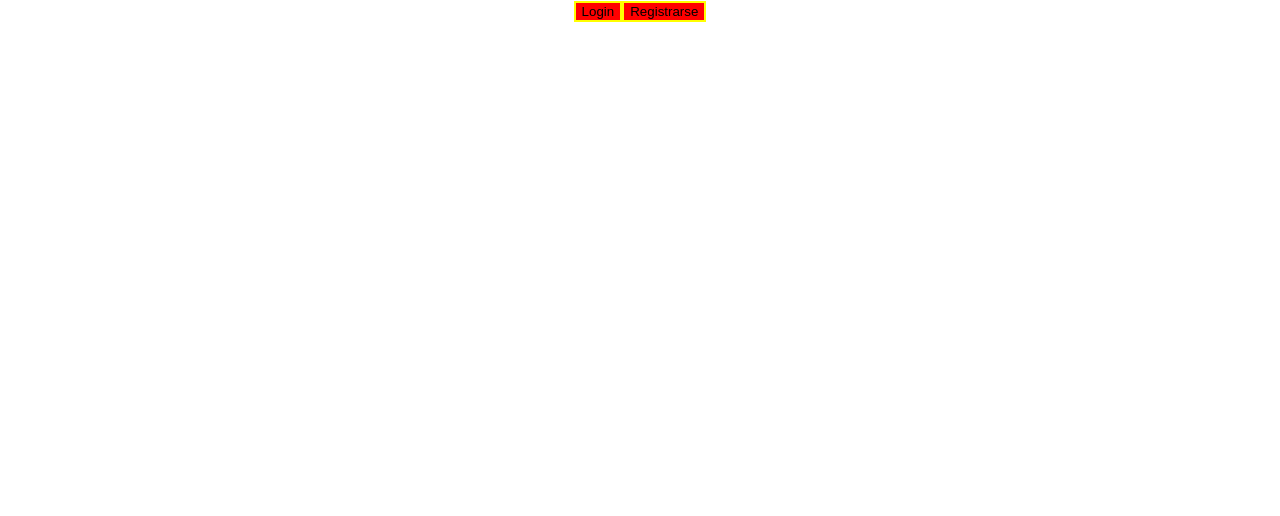
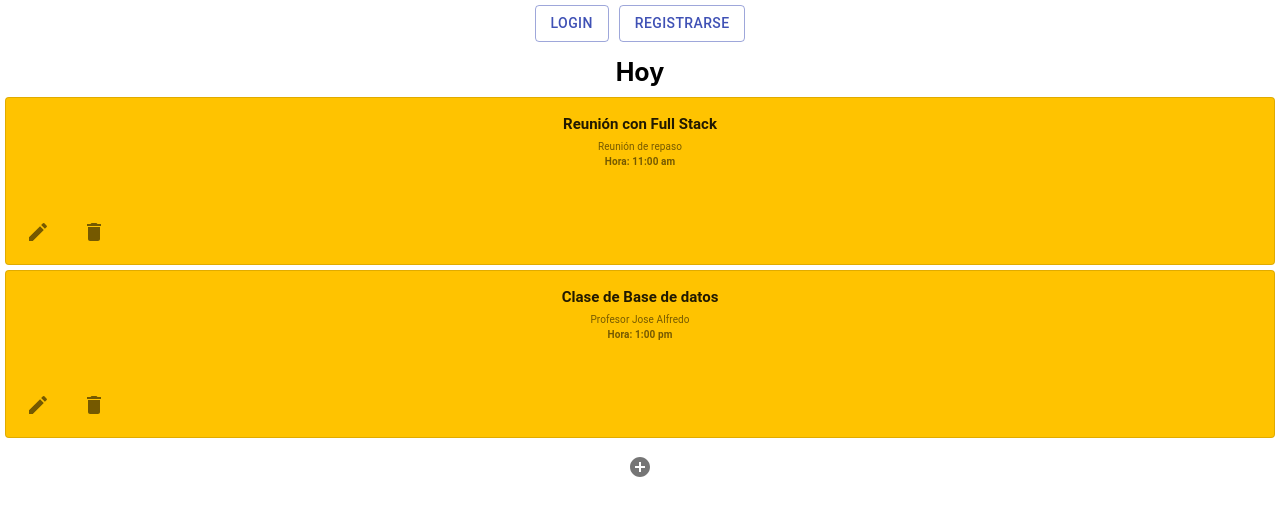
Before and after one commit to DamaBeth/ToDoList, a React (Create React App) app: page / in a window 1280 px wide. Shown: the top 516 px of the page. Built offline with nearby package versions, Linux system fonts and the light colour scheme.

Commit message:
Implementación de tarjetas

```diff
--- a/package.json
+++ b/package.json
@@ -3,6 +3,8 @@
   "version": "0.1.0",
   "private": true,
   "dependencies": {
+    "@material-ui/core": "^4.12.3",
+    "@material-ui/icons": "^4.11.2",
     "@testing-library/jest-dom": "^5.14.1",
     "@testing-library/react": "^11.2.7",
     "@testing-library/user-event": "^12.8.3",
--- a/src/App.js
+++ b/src/App.js
@@ -1,12 +1,26 @@
 import './App.css';
 import Button from "./Button";
+import SimpleCard from "./Card";
+import IconButton from '@material-ui/core/IconButton';
+import AddCircleIcon from '@material-ui/icons/AddCircle';
 
 function App() {
+  const styles = {margin: "10px", left: 0, position: "relative", fontSize: 25, fontWeight: 'bold' };
+  const actionAdd = () => {
+    alert("Tarea añadida");
+};
+
   return (
     <div className="App">
       <main>
         <Button name="Login" />
         <Button name="Registrarse" />
+        <p style={styles}>Hoy</p>
+        <SimpleCard name="Reunión con Full Stack" descripcion="Reunión de repaso" hora="11:00 am"/>
+        <SimpleCard name="Clase de Base de datos" descripcion="Profesor Jose Alfredo" hora="1:00 pm"/>
+        <IconButton onClick={actionAdd} aria-label="addcircleicon">
+            <AddCircleIcon />
+        </IconButton>
       </main>
     </div>
   );
--- a/src/Button.jsx
+++ b/src/Button.jsx
@@ -1,19 +1,36 @@
 import React from "react";
+import { makeStyles } from '@material-ui/core/styles';
+import Button from '@material-ui/core/Button';
 
-export default function Button(props){
-    const styles = {backgroundColor: "red", fontSize: "2ren", padding: "1ren"};
+const useStyles = makeStyles((theme) => ({
+    root: {
+      '& > *': {
+        margin: theme.spacing(1),
+      },
+    },
+}));
 
+export default function HeaderButton(props){
+    const styles = {padding: "2ren", margin: "5px", position: 'left',  top: '0%', right: 0};
+    /*
     if(true){
         styles.border   =   "2px yellow solid";
     }
+    */
+    const classes = useStyles();
 
     const action    =   () => {
         alert(props.name);
     };
 
     return (
+        <Button onClick={action} style={styles} variant="outlined" color="primary">
+            {props.name}
+        </Button>
+
+        /*
     <button onClick={action} style={styles} type="button">
         {props.name}
-    </button>
+    </button>*/
     );
 }
--- /dev/null
+++ b/src/Card.jsx
@@ -0,0 +1,72 @@
+import React from 'react';
+import { makeStyles } from '@material-ui/core/styles';
+import Card from '@material-ui/core/Card';
+import CardActions from '@material-ui/core/CardActions';
+import CardContent from '@material-ui/core/CardContent';
+import Button from '@material-ui/core/Button';
+import IconButton from '@material-ui/core/IconButton';
+import DeleteIcon from '@material-ui/icons/Delete';
+import EditIcon from '@material-ui/icons/Edit';
+import Typography from '@material-ui/core/Typography';
+
+const useStyles = makeStyles({
+  root: {
+    minWidth: 200,
+    background: '#FFC300',
+    margin: "5px"
+  },
+  bullet: {
+    display: 'inline-block',
+    margin: '0 2px',
+    transform: 'scale(0.5)',
+  },
+  title: {
+    fontSize: 15,
+    fontWeight: 'bold'
+  },
+  pos: {
+    marginBottom: 15,
+    fontSize: 10
+  },
+  hour: {
+    fontSize: 10,
+    fontWeight: 'bold'
+  }
+});
+
+export default function SimpleCard(props) {
+  const classes = useStyles();
+  const btnStyles = {background: '#C70039', fontSize: 9, fontWeight: 'bold'};
+
+  const actionDelete    =   () => {
+    alert("Tarea eliminada");
+  };
+
+  const actionEdit = () => {
+      alert("Tarea editada");
+  };
+
+  return (
+    <Card className={classes.root} variant="outlined">
+      <CardContent>
+        <Typography className={classes.title} variant="h5" component="h2" gutterBottom>
+            {props.name}
+        </Typography>
+        <Typography className={classes.pos} color="textSecondary">
+          {props.descripcion}
+          <Typography className={classes.hour} color="textSecondary">
+            Hora: {props.hora}
+          </Typography>
+        </Typography>
+      </CardContent>
+      <CardActions>
+        <IconButton onClick={actionEdit} aria-label="edit">
+            <EditIcon />
+        </IconButton>
+        <IconButton onClick={actionDelete} aria-label="delete">
+            <DeleteIcon />
+        </IconButton>
+      </CardActions>
+    </Card>
+  );
+}
```
Also changed, not shown: 1 other file (tests, documents, lock files or other folders).
